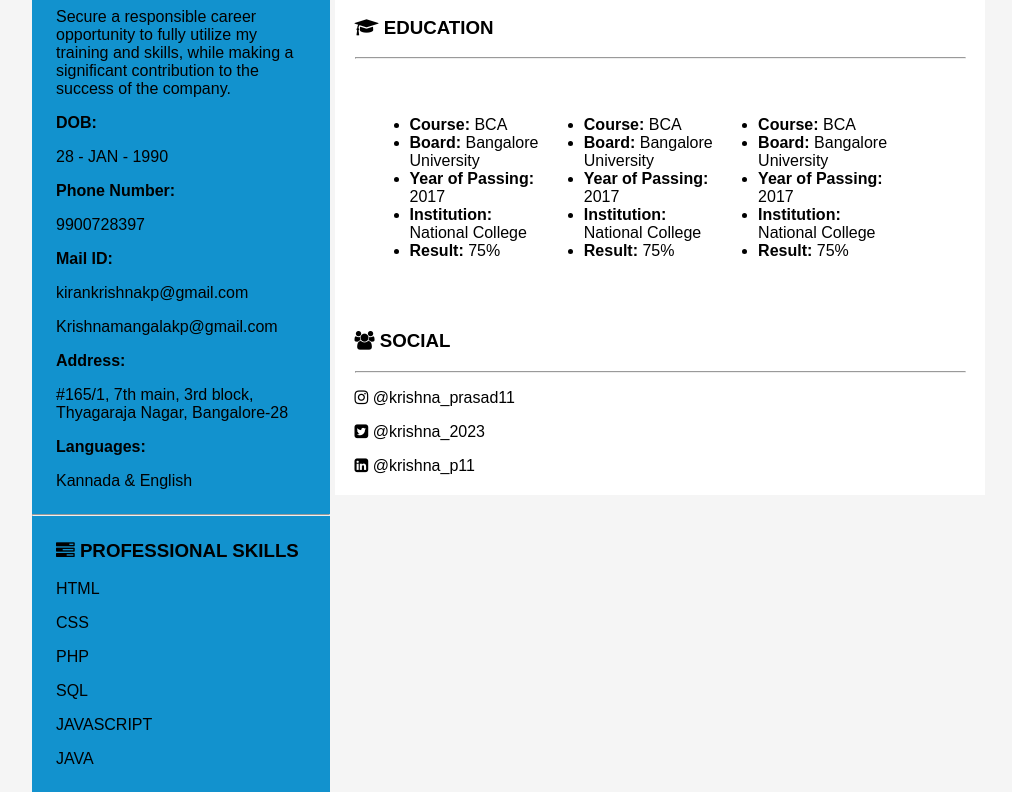
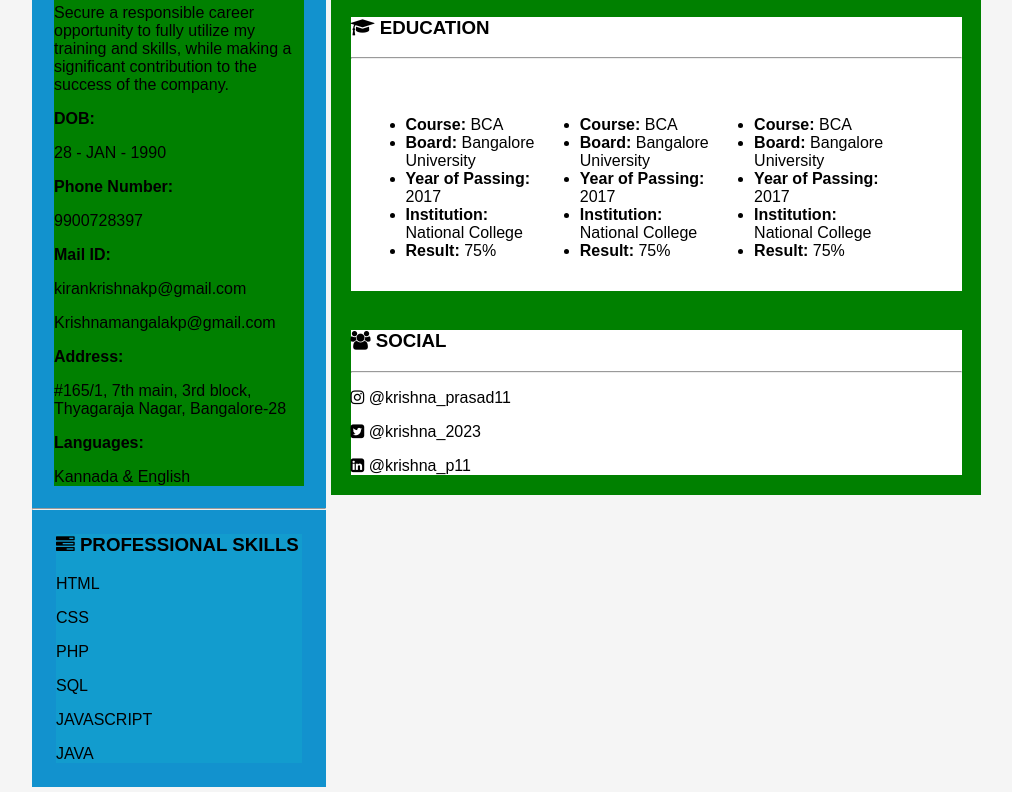
Before and after one commit to akshaythenerd/resume, a plain HTML site: page index.html in a window 1280 px wide. Shown: the part 374-1166 px from the top of the page, without its empty margins (108-1120 px from the left). Drawn offline with Linux system fonts and the light colour scheme.

Commit message:
Update resume2.css
changed bg colors

```diff
--- a/resume2.css
+++ b/resume2.css
@@ -6,7 +6,7 @@ body{
 .container{
     max-width: 1000px;
     height: auto;
-    background-color: whitesmoke;
+    background-color: powderblue;
     margin: auto;
 }
 .left-bar{
@@ -20,7 +20,7 @@ body{
     max-width: 100%;
     height: auto;
     margin: 5px;
-    background-color: white;
+    background-color: green;
     float: left;
     margin-left: 5px;
 }
@@ -29,22 +29,22 @@ body{
     max-width: 170px;
     max-height: 170px;
     margin: 17%;
-    border-radius: 50%;
+    border-radius: 55%;
     text-align: center;
 
 }
 .info{
     max-width: 250px;
     height: auto;
-    margin: 24px;
-    background-color: rgb(18, 146, 206);;
+    margin: 22px;
+    background-color: green;;
 }
 
 .pro-skills{
     max-width: 250px;
     height: auto;
     margin: 24px;
-    background-color: rgb(18, 146, 206);;
+    background-color: rgb(18, 156, 206);;
 
 }
 
```
